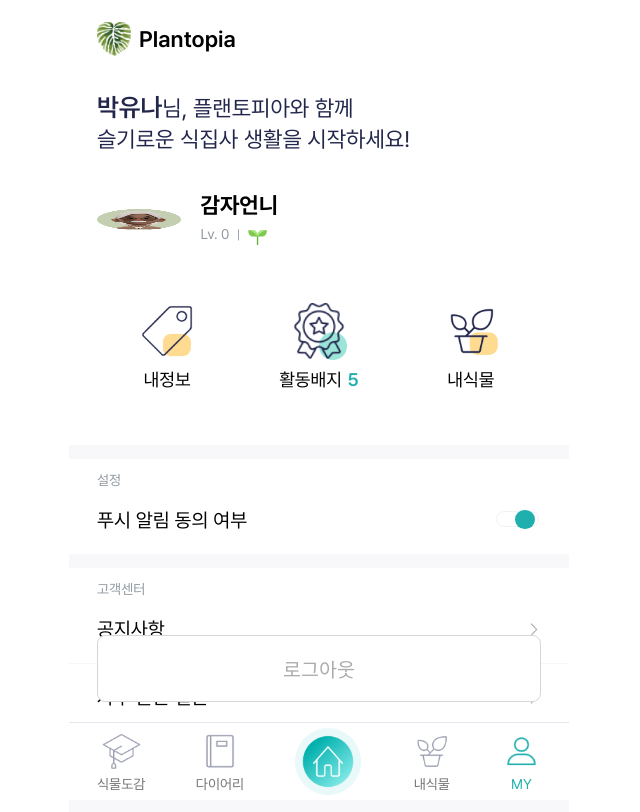
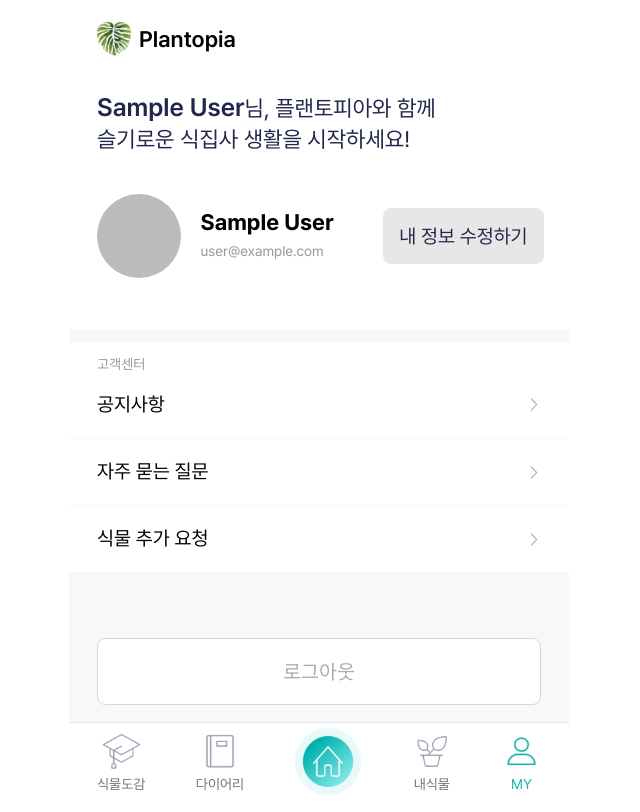
Before and after one commit to kes-knows-nothing/plantopia, a React (Vite) app: page /mypage in a window 1280 px wide. Shown: the whole page, without its empty margins (321-961 px from the left). Built offline with nearby package versions, Linux system fonts and the light colour scheme; no server answers; sample sign-in values are in the browser's storage.

Commit message:
Feat: 마이페이지 작업 - 마이페이지 구조 수정 - mock data -> 로그인한 유저 데이터로 변경 - 내 정보 수정 버튼 추가 -> /mypage/info - 식물 추가 요청 탭 추가 -> 구글 폼 연결 - 로그아웃 기능 작업

```diff
--- a/src/pages/myPage/MyPage.tsx
+++ b/src/pages/myPage/MyPage.tsx
@@ -1,65 +1,67 @@
+import { Children } from 'react';
+import { Link } from 'react-router-dom';
+import { useAuth } from '@/hooks';
+import { signOut } from 'firebase/auth';
+import { auth } from '@/utils/firebaseApp';
 import Footer from '@/components/footer/Footer';
 import Header from '@/components/header/Header';
-
-import profile from '@/assets/images/profile.png';
 import './my.scss';
 
+const customerService = [
+  { title: '공지사항', url: '' },
+  { title: '자주 묻는 질문', url: '' },
+  { title: '식물 추가 요청', url: 'https://forms.gle/g4AjkNKqVDP48Xnc7' },
+];
+
 const MyPage = () => {
+  const user = useAuth();
+
+  const handleClick = async (e: React.MouseEvent<HTMLButtonElement>) => {
+    e.preventDefault();
+    try {
+      await signOut(auth);
+    } catch {
+      alert('로그아웃에 실패했습니다.');
+    }
+  };
+
   return (
     <div className="my_page">
       <Header />
       <main className="my_container">
         <section className="my_info_box inner">
           <h2>
-            <em>박유나</em>님, 플랜토피아와 함께
-            <br /> 슬기로운 식집사 생활을 시작하세요!{' '}
+            <em>{user?.displayName}</em>님, 플랜토피아와 함께
+            <br /> 슬기로운 식집사 생활을 시작하세요!
           </h2>
-
           <div className="my_profile">
-            <img src={profile} alt="profile" />
+            <img src={user?.photoURL} alt="profile" />
             <div className="my_info">
-              <strong>감자언니</strong>
-              <span>Lv. 0</span>
+              <strong>{user?.displayName}</strong>
+              <p>{user?.email}</p>
             </div>
+            <Link to="/mypage/info" className="edit_info">
+              내 정보 수정하기
+            </Link>
           </div>
-
-          <ul className="my_service_list">
-            <li className="info">내정보</li>
-            <li className="badge">
-              활동배지<em>5</em>
-            </li>
-            <li className="plant">내식물</li>
-          </ul>
         </section>
-
-        <section className="list_box">
-          <span className="list_title">설정</span>
-          <ul className="list_contents">
-            <li>
-              <p>푸시 알림 동의 여부</p>
-              <label className="switch">
-                <input type="checkbox" className="switch_chk" checked />
-                <span className="slider round"></span>
-              </label>
-            </li>
-          </ul>
-        </section>
-
         <section className="list_box">
           <span className="list_title">고객센터</span>
           <ul className="list_contents">
-            <li>
-              <p className="move">공지사항</p>
-            </li>
-            <li>
-              <p className="move">자주 묻는 질문</p>
-            </li>
+            {Children.toArray(
+              customerService.map(({ title, url }) => (
+                <li>
+                  <a href={url} target="_blank" className="move">
+                    {title}
+                  </a>
+                </li>
+              )),
+            )}
           </ul>
         </section>
-
-        <div className="inner">
-          <button className="logout_btn">로그아웃</button>
-        </div>
+        <button onClick={handleClick} className="logout_btn">
+          로그아웃
+        </button>
       </main>
       <Footer />
     </div>
--- a/src/pages/myPage/my.scss
+++ b/src/pages/myPage/my.scss
@@ -12,7 +12,7 @@
     margin-bottom: 5.8rem;
 
     .my_info_box {
-      padding-bottom: 4rem;
+      position: relative;
       background-color: #ffffff;
 
       h2 {
@@ -31,42 +31,45 @@
       .my_profile {
         display: flex;
         align-items: center;
-        padding-bottom: 4.2rem;
+        padding-bottom: 3.6rem;
 
-        img {
+        > img {
           width: 6rem;
+          height: 6rem;
+          border-radius: 50%;
         }
 
         .my_info {
           padding-left: 1.4rem;
+
           > strong {
             display: block;
             padding-bottom: 0.6rem;
             font-size: 1.6rem;
             font-weight: 900;
           }
-          > span {
+
+          > p {
             position: relative;
             display: inline-block;
-            padding-right: 2.7rem;
             height: 1.4rem;
             line-height: 1.4rem;
             color: #9199a1;
             font-size: 1rem;
-            background: url('../../assets/images/icons/level.png') no-repeat
-              right top / 1.4rem;
+          }
+        }
 
-            &::after {
-              content: '';
-              position: absolute;
-              top: 50%;
-              transform: translateY(-50%);
-              right: 2rem;
-              width: 1px;
-              height: 0.8rem;
-              background-color: #a1a7ae;
-            }
-          }
+        > .edit_info {
+          position: absolute;
+          right: 1.8rem;
+          width: 11.5rem;
+          height: 4rem;
+          font-size: 1.4rem;
+          text-align: center;
+          line-height: 4rem;
+          border-radius: 0.6rem;
+          color: #22264c;
+          background-color: #e7e7e7;
         }
       }
 
@@ -108,30 +111,31 @@
       margin-top: 1rem;
       padding-top: 1rem;
       background-color: #fff;
+
       .list_title {
         padding: 0 2rem;
         display: block;
         font-size: 1rem;
         color: #9199a1;
       }
+
       .list_contents {
         li {
-          padding: 0 2rem;
           display: flex;
           align-items: center;
           justify-content: space-between;
           height: 4.8rem;
 
-          p {
+          > a {
+            margin: 0 2rem;
+            padding: 0;
+            width: 100%;
+            text-align: left;
             font-size: 1.4rem;
-            height: 4.8rem;
             line-height: 4.8rem;
-            &.move {
-              cursor: pointer;
-              width: 100%;
-              background: url('../../assets/images/icons/icon_move.png')
-                no-repeat right center / 16px;
-            }
+            cursor: pointer;
+            background: url('../../assets/images/icons/icon_move.png') no-repeat
+              right center / 16px;
           }
 
           /* switch */
@@ -193,7 +197,9 @@
 
     .logout_btn {
       position: absolute;
-      bottom: 2rem;
+      bottom: 1rem;
+      padding: 0;
+      margin: 0 2rem;
       width: calc(100% - 4rem);
       height: 4.8rem;
       line-height: 4.8rem;
```
